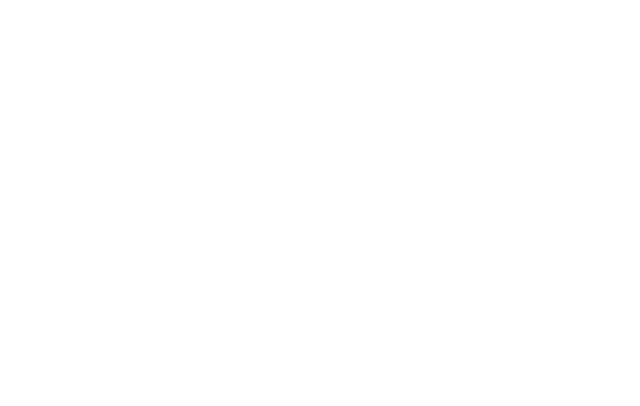
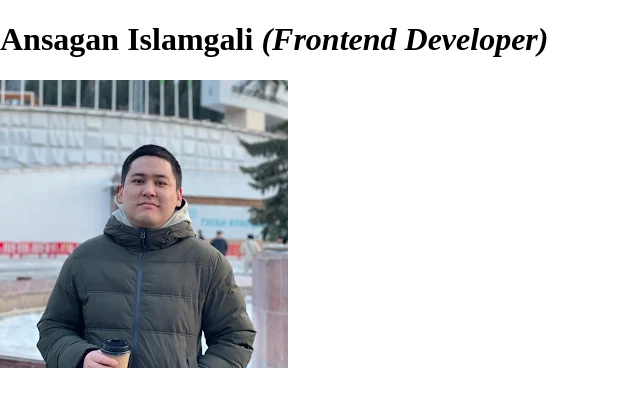
Before and after one commit to ansaganie/rsschool-cv, a plain HTML site: page index.html in a window 1280 px wide. Shown: the whole page, without its empty margins (0-640 px from the left). Drawn offline with Linux system fonts and the light colour scheme.

Commit message:
feat(index.html): Add some text into file

```diff
--- a/index.html
+++ b/index.html
@@ -7,5 +7,17 @@
     <title>Document</title>
     <link rel="stylesheet" href="style.css" />
   </head>
-  <body></body>
+  <body>
+    <h1>Ansagan Islamgali <i>(Frontend Developer)</i></h1>
+    <picture>
+      <source srcset="assets/avatar.webp" type="image/webp" />
+      <source srcset="assets/avatar.jpg" type="image/jpeg" />
+      <img
+        src="assets/avatar.jpg"
+        alt="Ansagan's Avatar"
+        width="288"
+        height="288"
+      />
+    </picture>
+  </body>
 </html>
```
